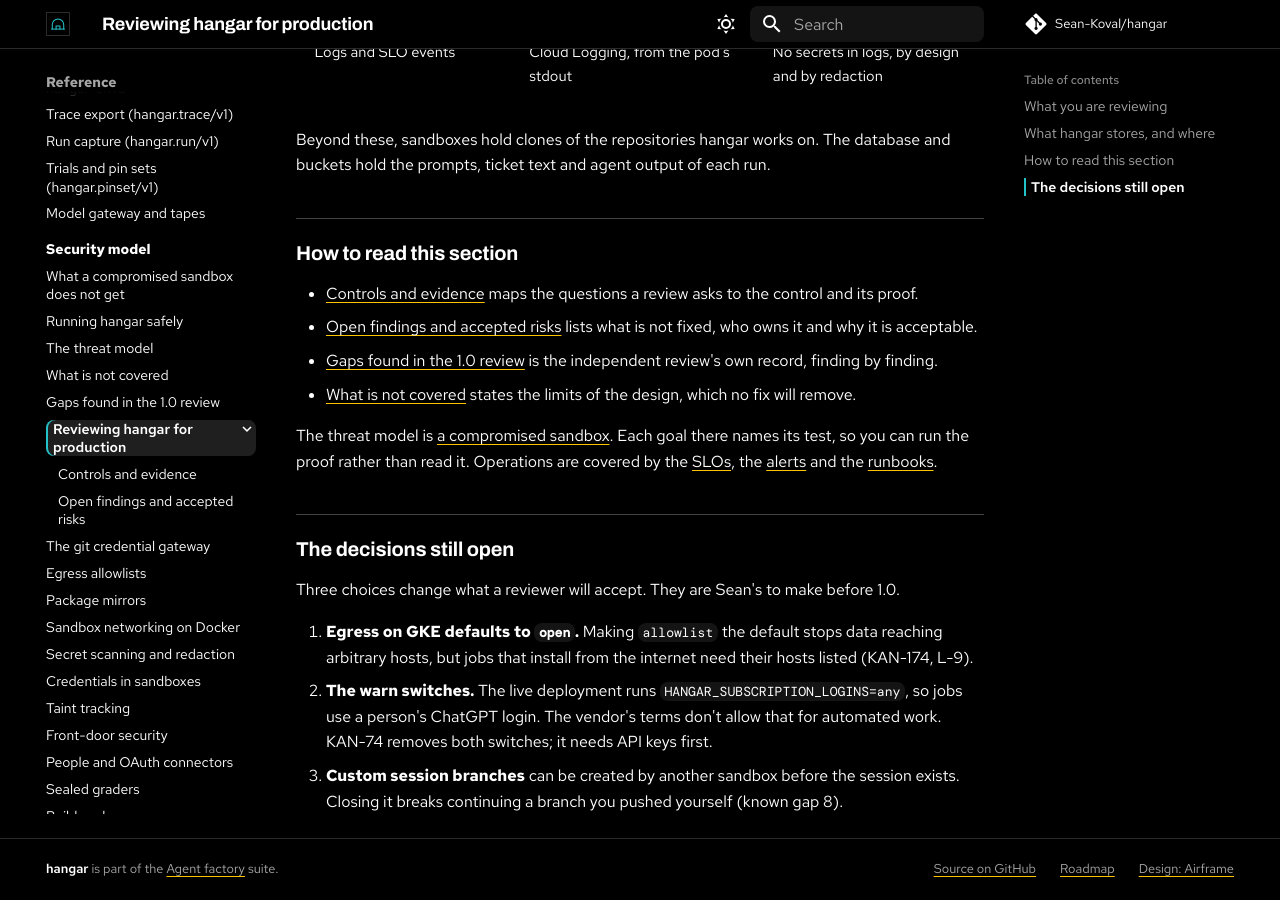
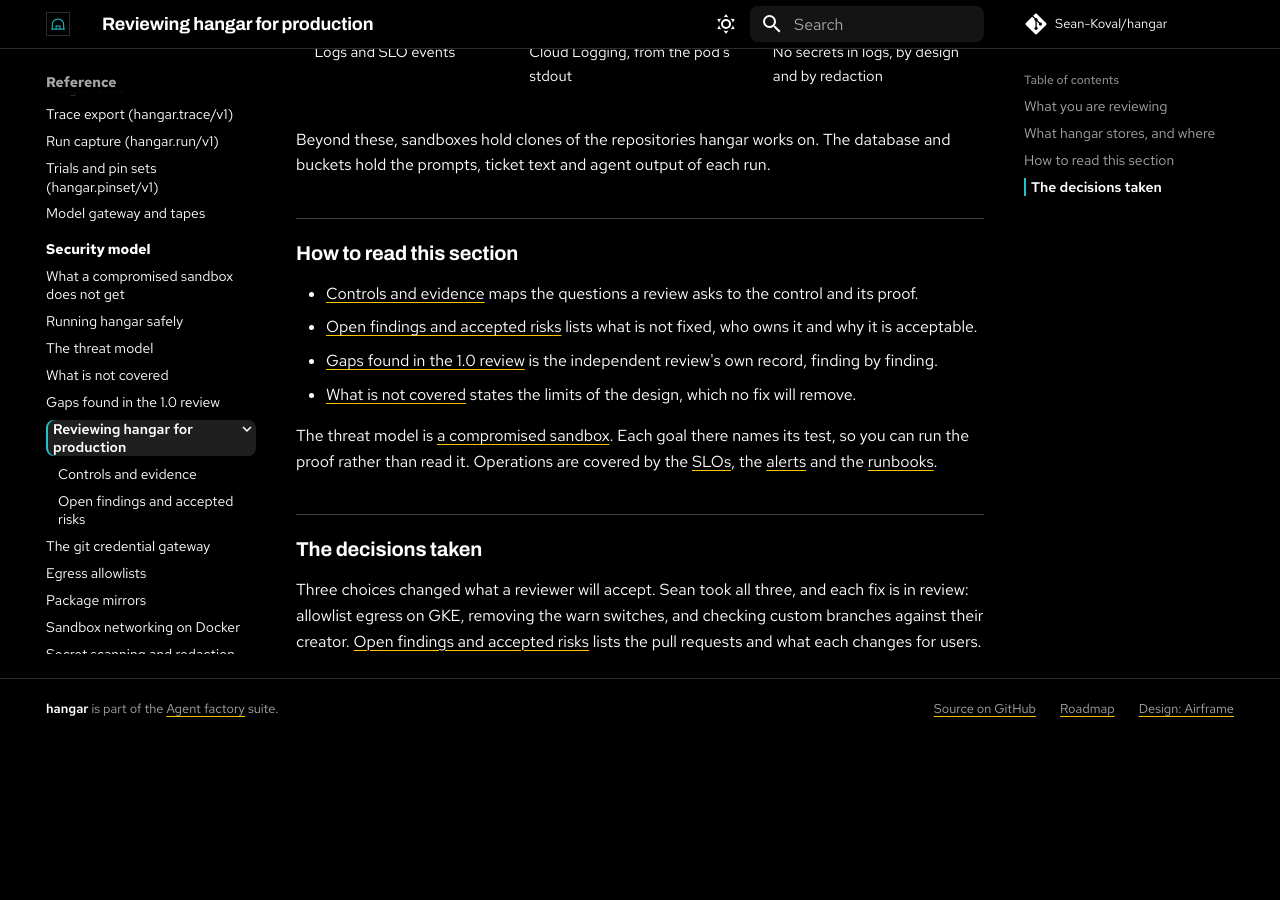
Before and after one commit to Sean-Koval/hangar, an MkDocs documentation site: the page built from docs/security/review/index.md, in a window 1280 px wide and 900 px high, scrolled down 1310 px. Built offline with MkDocs 1.6.1 and Material for MkDocs 9.7.7, drawn with Linux system fonts in a browser that asks for light colours; comment, search, counter and statistics services are not loaded; after the commit the page ends 2050 px from its top, so only the background shows below that.

Commit message:
KAN-181: the three decisions are taken; point at their pull requests
Co-Authored-By: Claude Opus 5.5 <noreply@anthropic.com>
Claude-Session: https://claude.ai/code/session_01HAPiAwtqPPetEfRvwq9UZo

```diff
--- a/docs/security/review/index.md
+++ b/docs/security/review/index.md
@@ -41,13 +41,8 @@ The threat model is [a compromised sandbox](../threat-model.md). Each goal there
 proof rather than read it. Operations are covered by the [SLOs](../../slos.md), the [alerts](../../alerting.md) and
 the [runbooks](../../runbooks/README.md).
 
-## The decisions still open
+## The decisions taken
 
-Three choices change what a reviewer will accept. They are Sean's to make before 1.0.
-
-1. **Egress on GKE defaults to `open`.** Making `allowlist` the default stops data reaching arbitrary hosts, but jobs
-   that install from the internet need their hosts listed (KAN-174, L-9).
-2. **The warn switches.** The live deployment runs `HANGAR_SUBSCRIPTION_LOGINS=any`, so jobs use a person's ChatGPT
-   login. The vendor's terms don't allow that for automated work. KAN-74 removes both switches; it needs API keys first.
-3. **Custom session branches** can be created by another sandbox before the session exists. Closing it breaks
-   continuing a branch you pushed yourself (known gap 8).
+Three choices changed what a reviewer will accept. Sean took all three, and each fix is in review: allowlist egress
+on GKE, removing the warn switches, and checking custom branches against their creator.
+[Open findings and accepted risks](risks.md#decided-in-review) lists the pull requests and what each changes for users.
```
Also changed, not shown: docs/security/review/risks.md (+7 -7 lines).
